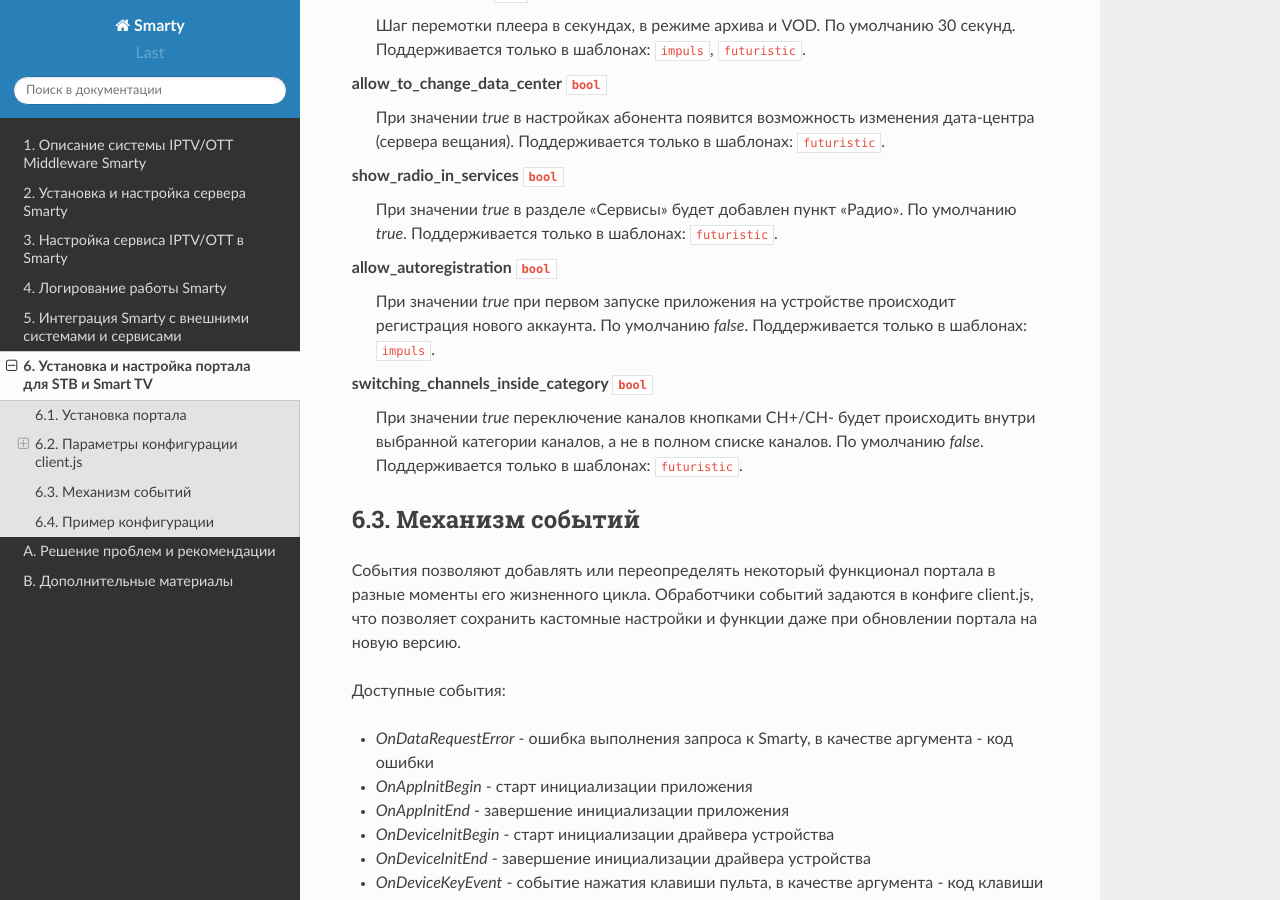
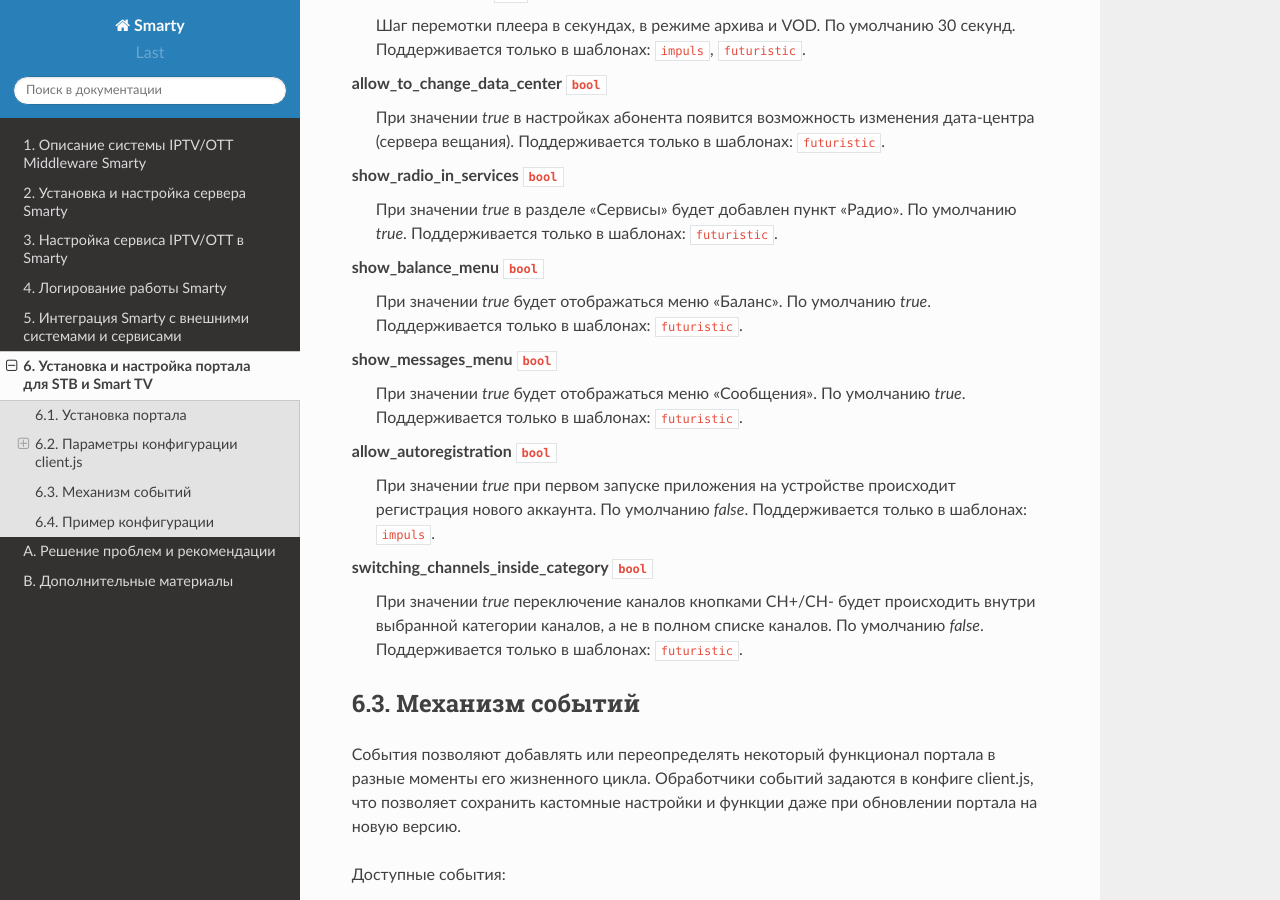
Before and after one commit to sergey-yakovlev/smarty-docs, a Sphinx documentation site: the page built from source/portal_setup.rst, in a window 1280 px wide and 900 px high, scrolled down 6273 px. Built offline with Sphinx 7.4.7 and the Read the Docs theme 2.0.0, drawn with Linux system fonts in a browser that asks for light colours.

Commit message:
show_balance_menu & show_messages_menu

```diff
--- a/source/portal_setup.rst
+++ b/source/portal_setup.rst
@@ -309,6 +309,16 @@ show_radio_in_services ``bool``
     По умолчанию *true*.
     Поддерживается только в шаблонах: ``futuristic``.
 
+show_balance_menu ``bool``
+    При значении *true* будет отображаться меню "Баланс".
+    По умолчанию *true*.
+    Поддерживается только в шаблонах: ``futuristic``.
+
+show_messages_menu ``bool``
+    При значении *true* будет отображаться меню "Сообщения".
+    По умолчанию *true*.
+    Поддерживается только в шаблонах: ``futuristic``.
+
 allow_autoregistration ``bool``
     При значении *true* при первом запуске приложения на устройстве происходит регистрация нового аккаунта.
     По умолчанию *false*.
```
